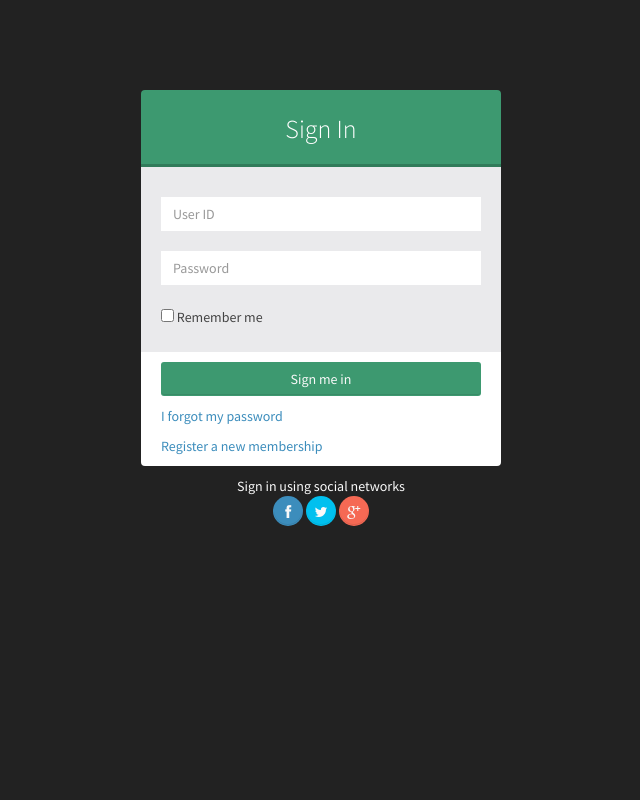
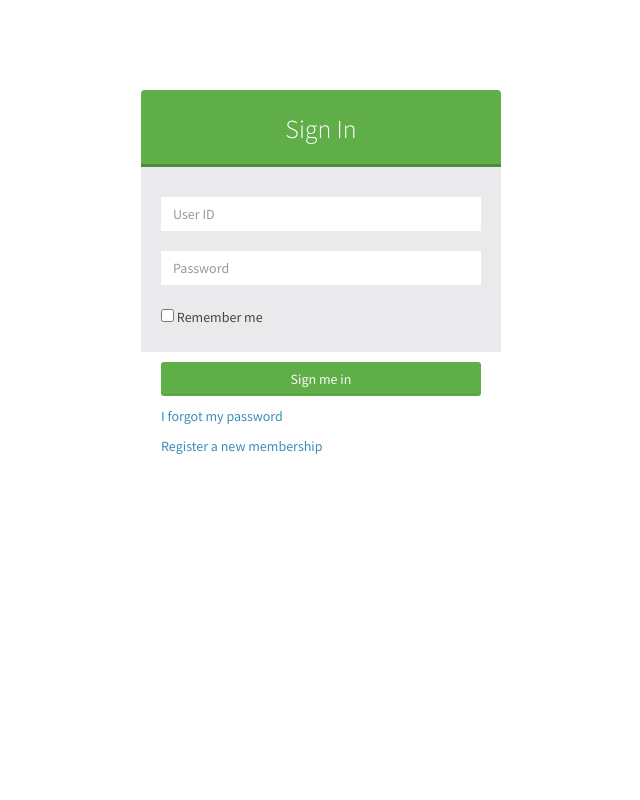
Before and after one commit to AndrewBurian/DashboardAppliance, a PHP site: page /DashboardAppliance/ControlPanel/pages/examples/login.html in a window 1280 px wide. Shown: the whole page, without its empty margins (319-959 px from the left). Run offline with PHP 8.4, Linux system fonts and the light colour scheme; some libraries are stand-ins or nearby versions.

Commit message:
Corrected the database error, updated the admin look a bit

```diff
--- a/ControlPanel/css/AdminLTE.css
+++ b/ControlPanel/css/AdminLTE.css
@@ -183,7 +183,7 @@ img {
   background-color: #eaeaec !important;
 }
 .bg-black {
-  background-color: #222222 !important;
+  background-color: #FFFFFF !important;
 }
 .bg-red {
   background-color: #f56954 !important;
@@ -210,7 +210,7 @@ img {
   background-color: #39cccc !important;
 }
 .bg-olive {
-  background-color: #3d9970 !important;
+  background-color: #5fae48 !important;
 }
 .bg-lime {
   background-color: #01ff70 !important;
@@ -2277,7 +2277,7 @@ Component: timeline
   border-top-right-radius: 4px;
   border-bottom-right-radius: 0;
   border-bottom-left-radius: 0;
-  background: #3d9970;
+  background: #5fae48;
   box-shadow: inset 0px -3px 0px rgba(0, 0, 0, 0.2);
   padding: 20px 10px;
   text-align: center;
--- a/ControlPanel/pages/examples/login.html
+++ b/ControlPanel/pages/examples/login.html
@@ -42,15 +42,6 @@
                     <a href="register.html" class="text-center">Register a new membership</a>
                 </div>
             </form>
-
-            <div class="margin text-center">
-                <span>Sign in using social networks</span>
-                <br/>
-                <button class="btn bg-light-blue btn-circle"><i class="fa fa-facebook"></i></button>
-                <button class="btn bg-aqua btn-circle"><i class="fa fa-twitter"></i></button>
-                <button class="btn bg-red btn-circle"><i class="fa fa-google-plus"></i></button>
-
-            </div>
         </div>
 
 
--- a/index.php
+++ b/controlpanel.php
@@ -6,4 +6,4 @@
  * and open the template in the editor.
  */
 
-include 'ControlPanel/index.html';
+header('location: http://localhost/DashboardAppliance/ControlPanel/index.html');
```
Also changed, not shown: data/dashboard.sql (+13 -2 lines).
